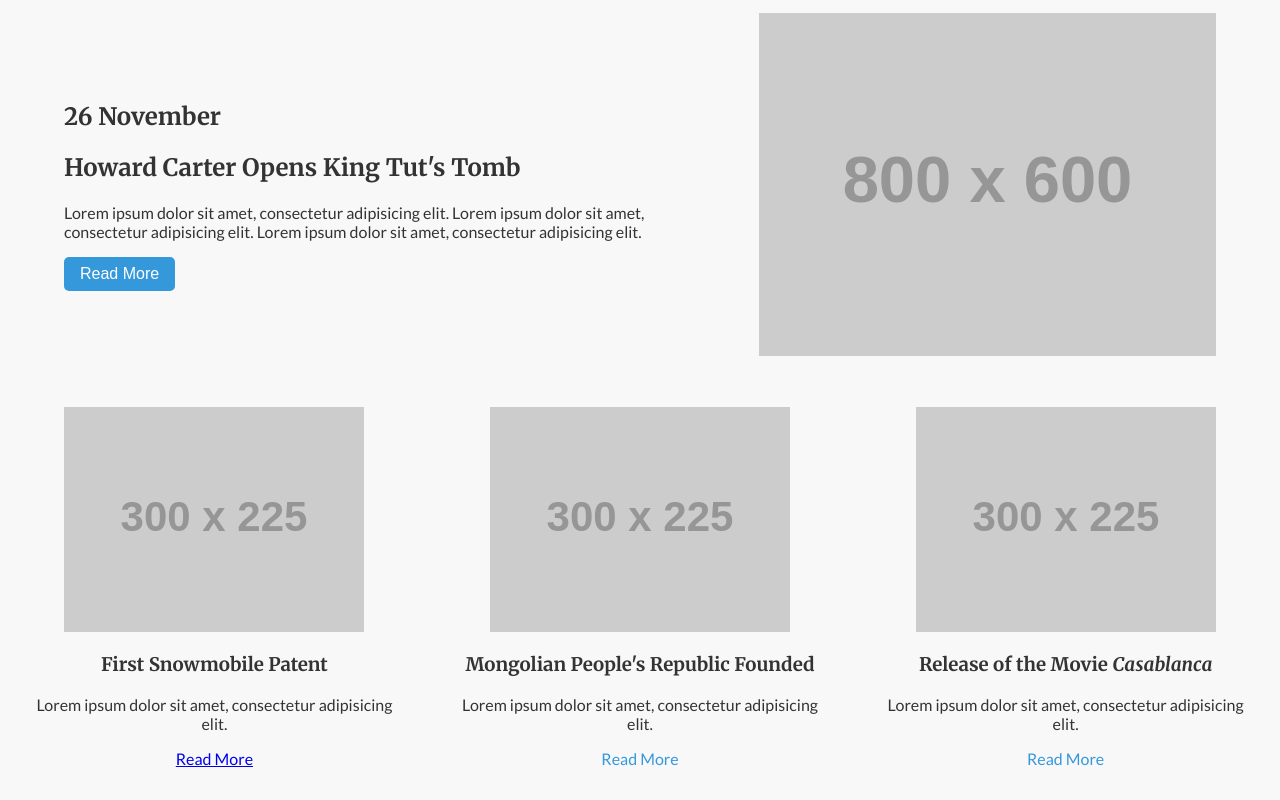
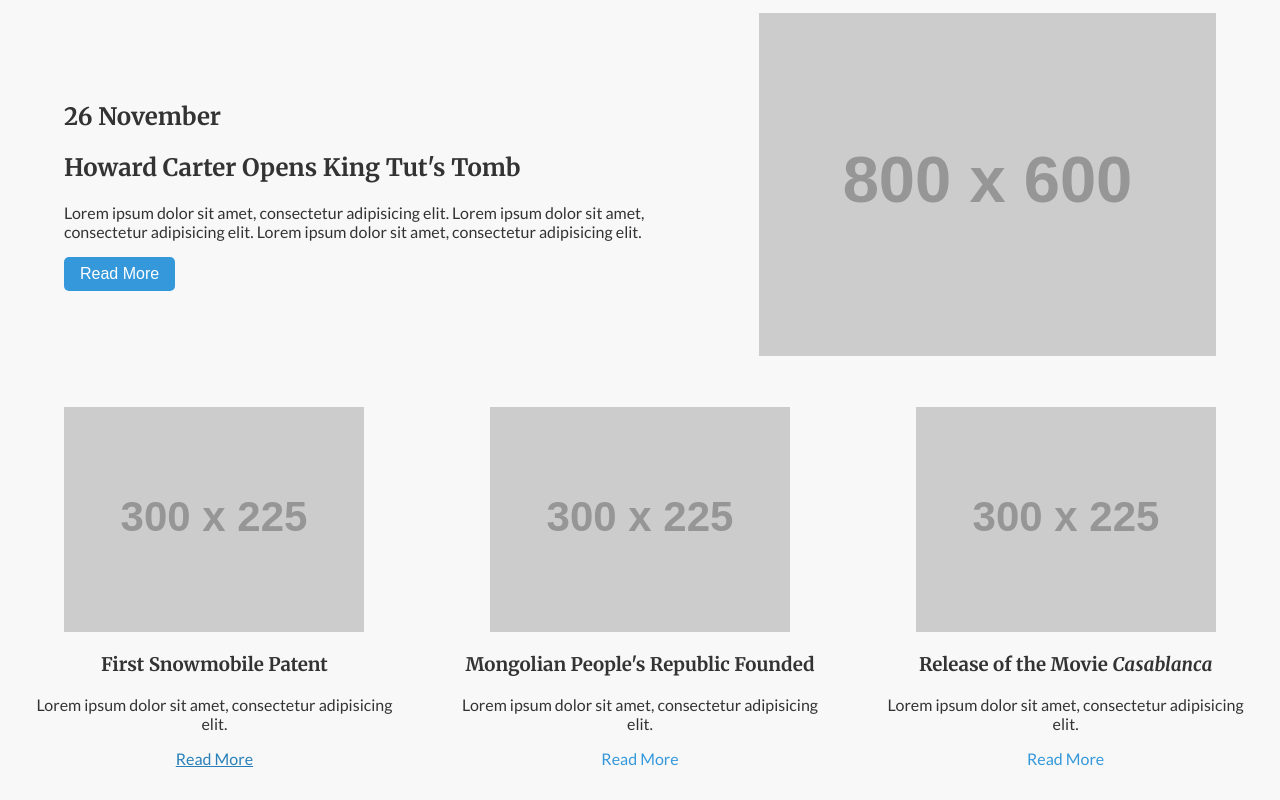
Before and after one commit to estella144/niche-history-daily, a plain HTML site: page index.html in a window 1280 px wide. In both pictures the pointer is over the link 214 px from the left and 876 px from the top of the page. Shown: the part 118-918 px from the top of the page. Drawn offline with Linux system fonts and the light colour scheme; placeholder pictures from the web are drawn by us.

Commit message:
add and style a.read-more-link

```diff
--- a/index.html
+++ b/index.html
@@ -42,7 +42,7 @@
         <img src="https://dummyimage.com/300x225/000/fff">
         <h3>First Snowmobile Patent</h3>
         <p>Lorem ipsum dolor sit amet, consectetur adipisicing elit.</p>
-        <a href="events/11/26/event.html">Read More</a>
+        <a href="events/11/26/event.html" class="read-more-link">Read More</a>
       </article>
       <article class="event">
         <img src="https://dummyimage.com/300x225/000/fff">
--- a/styles.css
+++ b/styles.css
@@ -108,6 +108,12 @@ h1, h2, h3, .logo {
   text-decoration: none;
   color: #3498db;
 }
+
+.read-more-link:hover {
+  text-decoration: underline;
+  color: #2980b9;
+}
+
 footer {
   text-align: center;
   padding: 1em;
```
